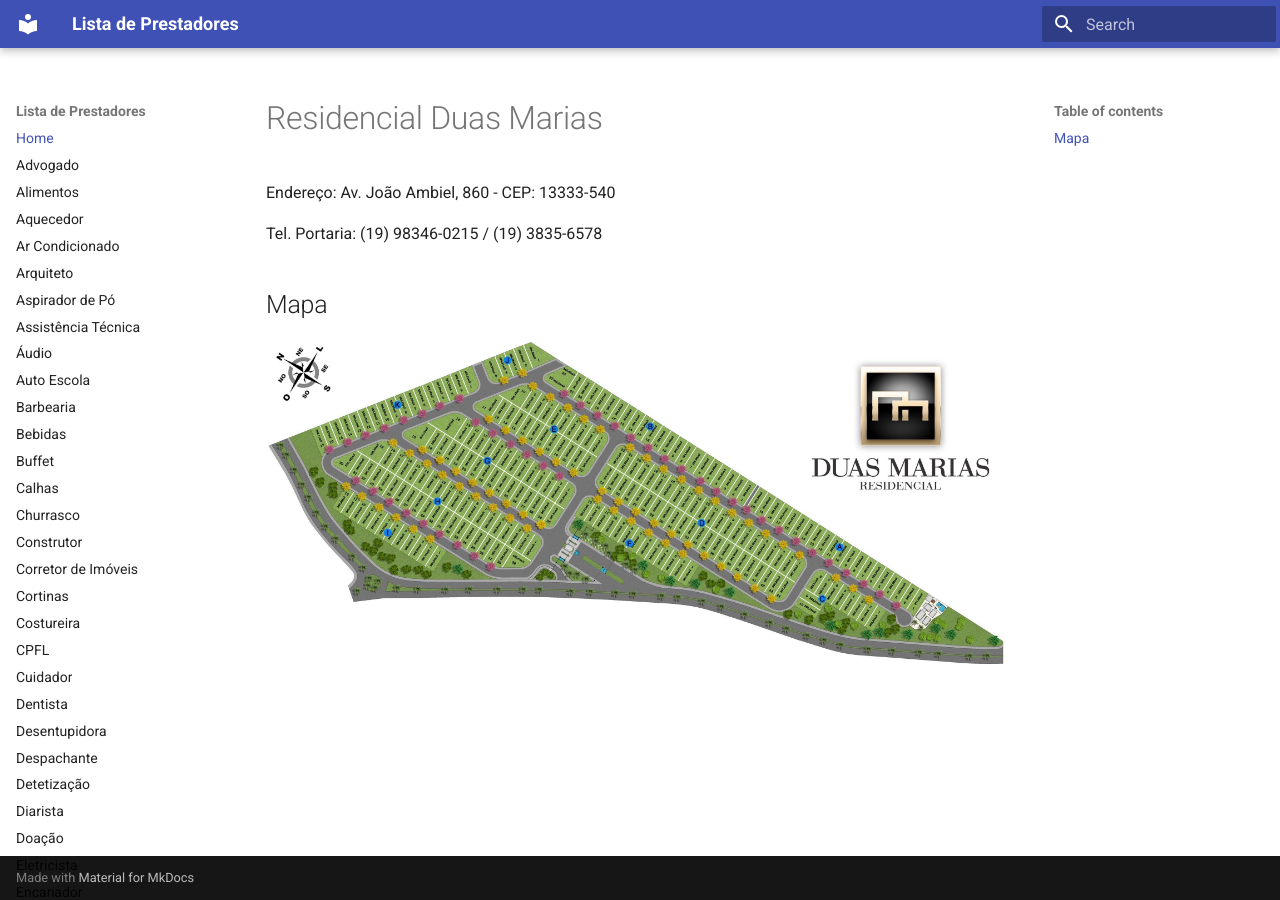
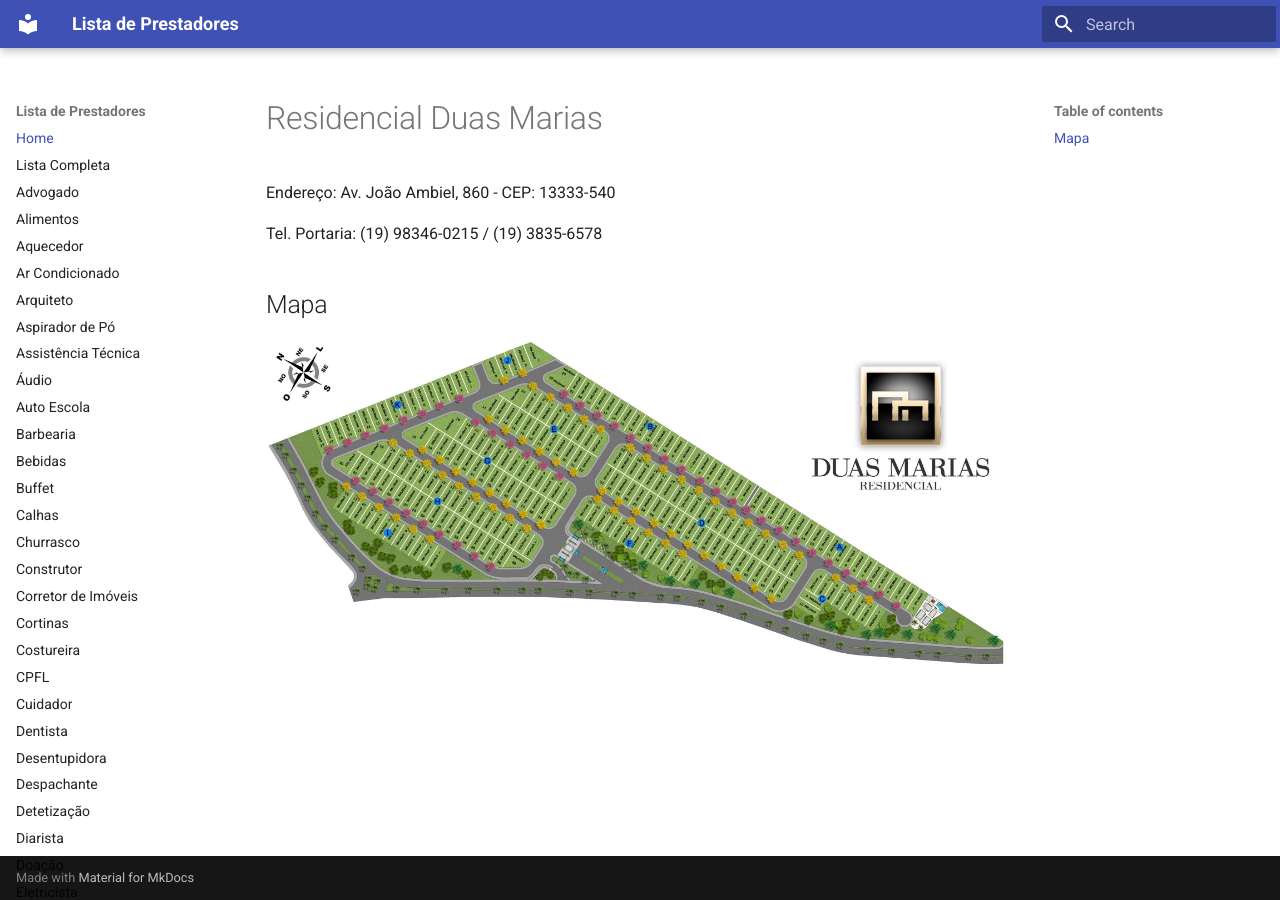
Before and after one commit to duas-marias/duas-marias.github.io, an MkDocs documentation site: the page built from docs/index.md, in a window 1280 px wide. Built offline with MkDocs 1.6.1 and Material for MkDocs 9.7.7, drawn with Linux system fonts in a browser that asks for light colours; comment, search, counter and statistics services are not loaded.

Commit message:
Update mkdocs.yml

```diff
--- a/mkdocs.yml
+++ b/mkdocs.yml
@@ -18,6 +18,7 @@ extra_javascript:
 
 nav:
   - Home: index.md
+  - Lista Completa: all.md
   - Advogado: advogado.md
   - Alimentos: alimentos.md
   - Aquecedor: aquecedor.md
@@ -60,7 +61,6 @@ nav:
   - Laboratório: laboratorio.md
   - Lavanderia: lavanderia.md
   - Limpeza: limpeza.md
-  - Lista Completa: all.md
   - Marcenaria: marcenaria.md
   - Marmoraria: marmoraria.md
   - Massagista: massagista.md
```
